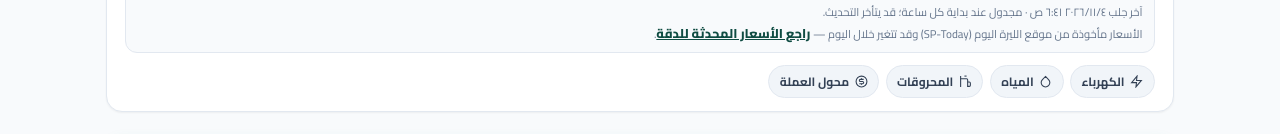
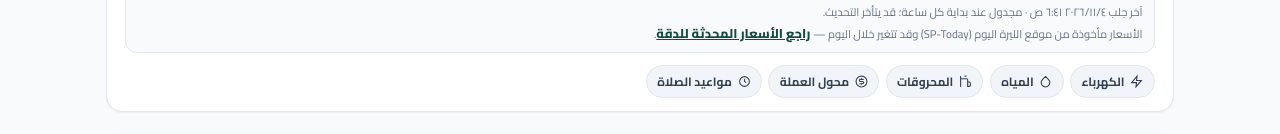
Before and after one commit to FirasTDS/au-service-portal, a plain HTML site: page index.html in a window 1280 px wide. Shown: the part 377-511 px from the top of the page. Drawn offline with Linux system fonts and the light colour scheme.

Commit message:
Add Tartus prayer times shortcut beside utilities

```diff
--- a/index.html
+++ b/index.html
@@ -183,6 +183,10 @@
       <a href="https://syfatora.com/currency" target="_blank" rel="noopener noreferrer" class="sy-chip" title="محول العملات وأسعار الصرف">
         <svg width="13" height="13" viewBox="0 0 24 24" fill="none" stroke="currentColor" stroke-width="2"><circle cx="12" cy="12" r="10"/><path d="M16 8h-6a2 2 0 1 0 0 4h4a2 2 0 1 1 0 4H8"/><line x1="12" y1="6" x2="12" y2="8"/><line x1="12" y1="16" x2="12" y2="18"/></svg>
         <span>محول العملة</span>
+      </a>
+      <a href="https://syfatora.com/prayer-times/tartus" target="_blank" rel="noopener noreferrer" class="sy-chip" title="مواعيد الصلاة في طرطوس">
+        <svg width="13" height="13" viewBox="0 0 24 24" fill="none" stroke="currentColor" stroke-width="2" aria-hidden="true"><circle cx="12" cy="12" r="9"/><path d="M12 7v5l3 2"/></svg>
+        <span>مواعيد الصلاة</span>
       </a>
     </div>
   </div>
```
